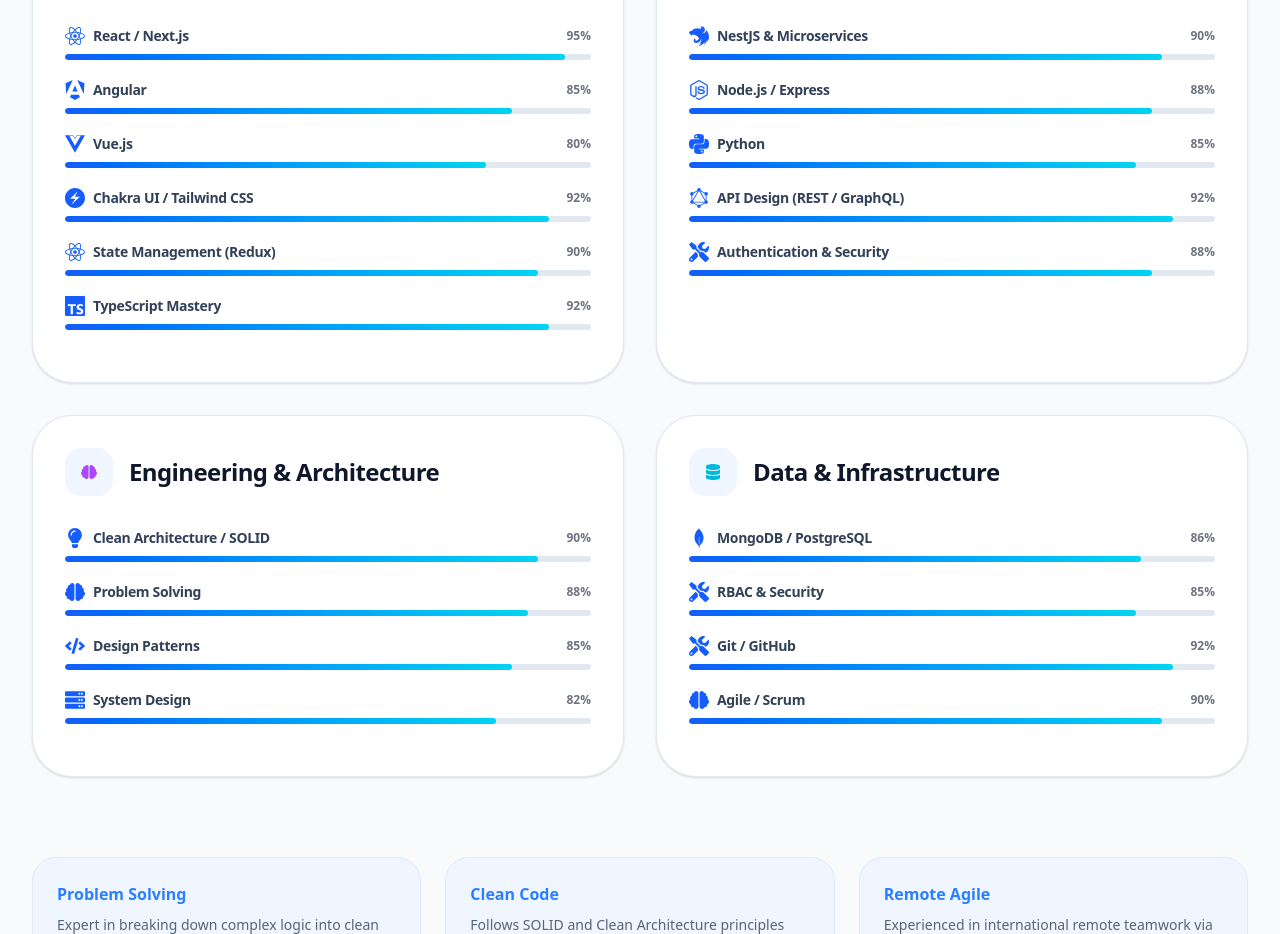
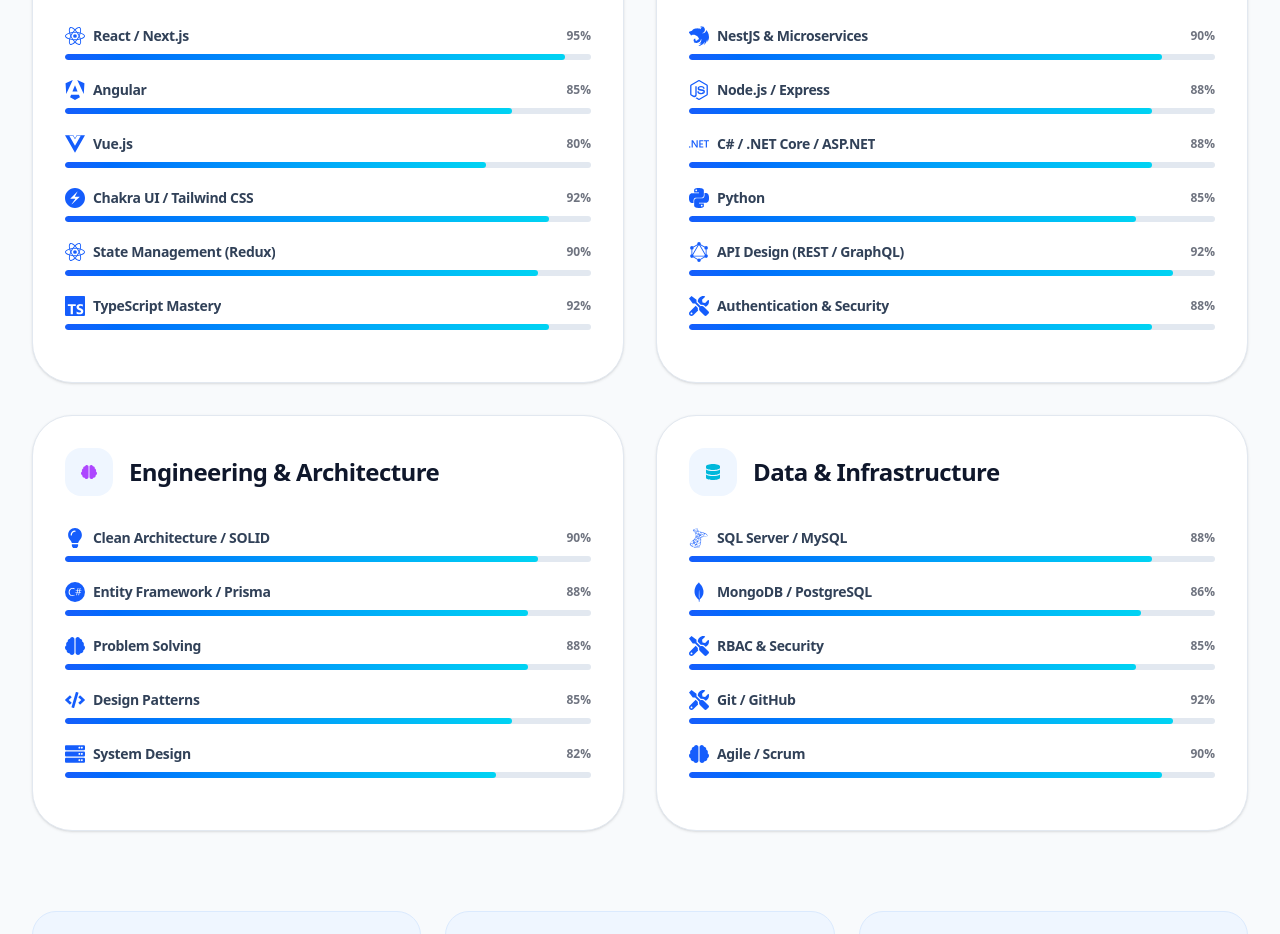
Before and after one commit to Ismahenabdallah/ismahen-abdallah, a React (Vite) app: page / in a window 1280 px wide. Shown: the part 3340-4274 px from the top of the page. Built offline with nearby package versions, Linux system fonts and the light colour scheme.

Commit message:
fix: update name format in package-lock.json and add new skills to Skills component

```diff
--- a/src/pages/Skills.jsx
+++ b/src/pages/Skills.jsx
@@ -19,6 +19,9 @@
   SiPython,
   SiChakraui,
   SiNestjs,
+  SiCsharp,
+  SiDotnet,
+  SiMicrosoftsqlserver,
 } from "react-icons/si";
 
 const categories = [
@@ -40,6 +43,7 @@
     skills: [
       { name: "NestJS & Microservices", level: 90, icon: <SiNestjs /> },
       { name: "Node.js / Express", level: 88, icon: <SiNodedotjs /> },
+      { name: "C# / .NET Core / ASP.NET", level: 88, icon: <SiDotnet /> },
       { name: "Python", level: 85, icon: <SiPython /> },
       { name: "API Design (REST / GraphQL)", level: 92, icon: <SiGraphql /> },
       { name: "Authentication & Security", level: 88, icon: <FaTools /> },
@@ -50,6 +54,7 @@
     icon: <FaBrain className="text-purple-500" />,
     skills: [
       { name: "Clean Architecture / SOLID", level: 90, icon: <FaLightbulb /> },
+      { name: "Entity Framework / Prisma", level: 88, icon: <SiCsharp /> }, // Ajouté
       { name: "Problem Solving ", level: 88, icon: <FaBrain /> },
       { name: "Design Patterns", level: 85, icon: <FaCode /> },
       { name: "System Design", level: 82, icon: <FaServer /> },
@@ -59,6 +64,7 @@
     title: "Data & Infrastructure",
     icon: <FaDatabase className="text-cyan-500" />,
     skills: [
+      { name: "SQL Server / MySQL", level: 88, icon: <SiMicrosoftsqlserver /> }, // Ajouté
       { name: "MongoDB / PostgreSQL", level: 86, icon: <SiMongodb /> },
       { name: "RBAC & Security", level: 85, icon: <FaTools /> },
       { name: "Git / GitHub", level: 92, icon: <FaTools /> },
```
Also changed, not shown: 1 other file (tests, documents, lock files or other folders).
